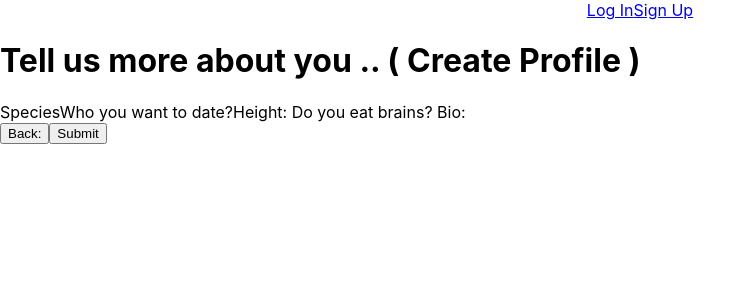
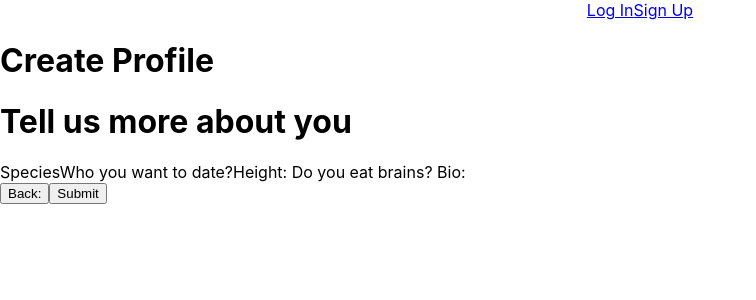
Before and after one commit to ssemlitz/zombodie-2-love-front-end, a React (Create React App) app: page /create-profile in a window 1280 px wide. Shown: the top 300 px of the page, without its empty margins (0-756 px from the left). Built offline with nearby package versions, Linux system fonts and the light colour scheme; no server answers.

Commit message:
create profile form

```diff
--- a/src/App.jsx
+++ b/src/App.jsx
@@ -36,9 +36,7 @@ const App = () => {
         <Route
           path="/create-profile"
           element={<CreateProfile />}
-          >
-
-        </Route>
+          />
         <Route
           path="/login"
           element={<Login handleSignupOrLogin={handleSignupOrLogin} />}
--- /dev/null
+++ b/src/components/CreateProfileForm/CreateProfileForm.jsx
@@ -0,0 +1,24 @@
+import {useState } from "react"
+
+function CreateProfileForm (props) {
+  return(
+    <>
+    <h1>Tell us more about you </h1>
+      <div className="create-profile-form">
+        <label>Species</label>
+        <label>Who you want to date?</label>
+        <label>Height: </label>
+        <label>Do you eat brains? </label>
+        <label>Bio: </label>
+        <div className="btn">
+          <button>Back:</button>
+          <button>Submit</button>
+        </div>
+
+      </div>
+    </>
+  )
+
+}
+
+export default CreateProfileForm
--- a/src/pages/CreateProfile/CreateProfile.jsx
+++ b/src/pages/CreateProfile/CreateProfile.jsx
@@ -1,25 +1,22 @@
-import {useState } from "react"
+import CreateProfileForm from "../../components/CreateProfileForm/CreateProfileForm"
 
-function CreateProfile (props) {
-  return(
-    <>
-    <h1>Tell us more about you .. ( Create Profile ) </h1>
-      <div className="create-profile">
-        <label>Species</label>
-        <label>Who you want to date?</label>
-        <label>Height: </label>
-        <label>Do you eat brains? </label>
-        <label>Bio: </label>
-        <div className="btn">
-          <button>Back:</button>
-          <button>Submit</button>
-        </div>
+const CreateProfile = props => {
 
 
-      </div>
+  return (
+    <>
+      <h1>Create Profile</h1>
+      <main>
+      <CreateProfileForm />
+
+      </main>
+
+
+
     </>
+
   )
+  }
 
-}
 
 export default CreateProfile
```
